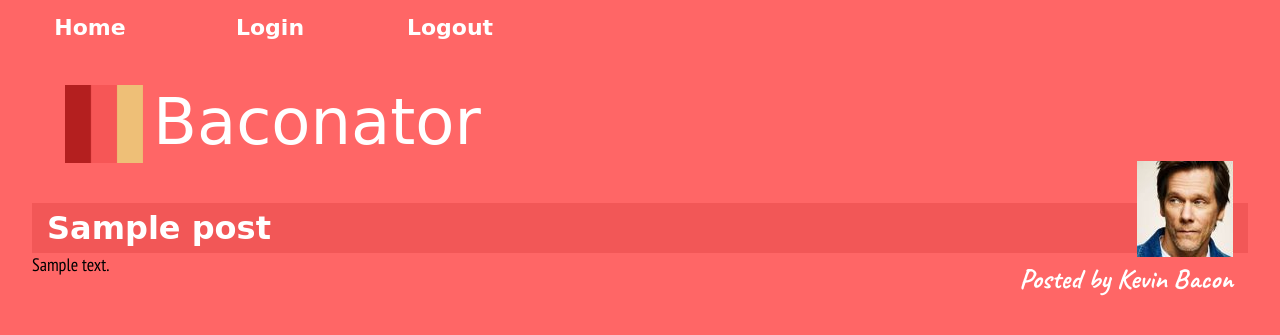
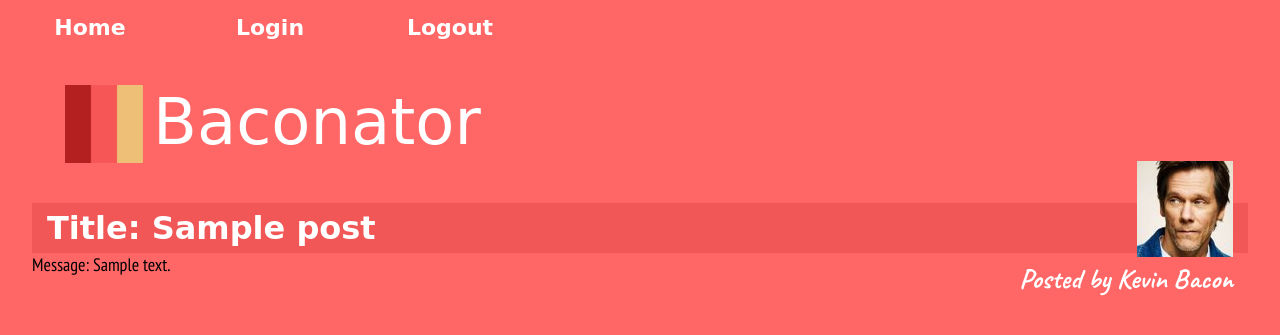
Before and after one commit to SDeGraff/Baconator-, a Node project: template views/homepage.handlebars in a window 1280 px wide. Shown: the top 335 px of the page. Run offline with Node 20 templates, Linux system fonts and the light colour scheme; the template is opened without the code that fills it: most values are stand-ins (such as "Sample title", 1, 10 or a date in 2020); some libraries are stand-ins or nearby versions; some web fonts are replaced.

```diff
--- a/views/homepage.handlebars
+++ b/views/homepage.handlebars
@@ -1,12 +1,16 @@
+
+
 <section class="post">
+	{{#each posts}}
     <div class="post-header">
         <div class="post-headline">
-            <h3>{{post.title}}</h3>
+            <h3>Title: {{title}}</h3>
         </div>
         <div class="post-user">
             <img src="/Images/Kevin.jpg" alt="User Photo" class="UserPhoto">
 			<h4>Posted by Kevin Bacon</h4>
         </div>
     </div>
-    <p>{{post.message}}</p>
+    <p>Message: {{message}}</p>
+	{{/each}}
 </section>
```
